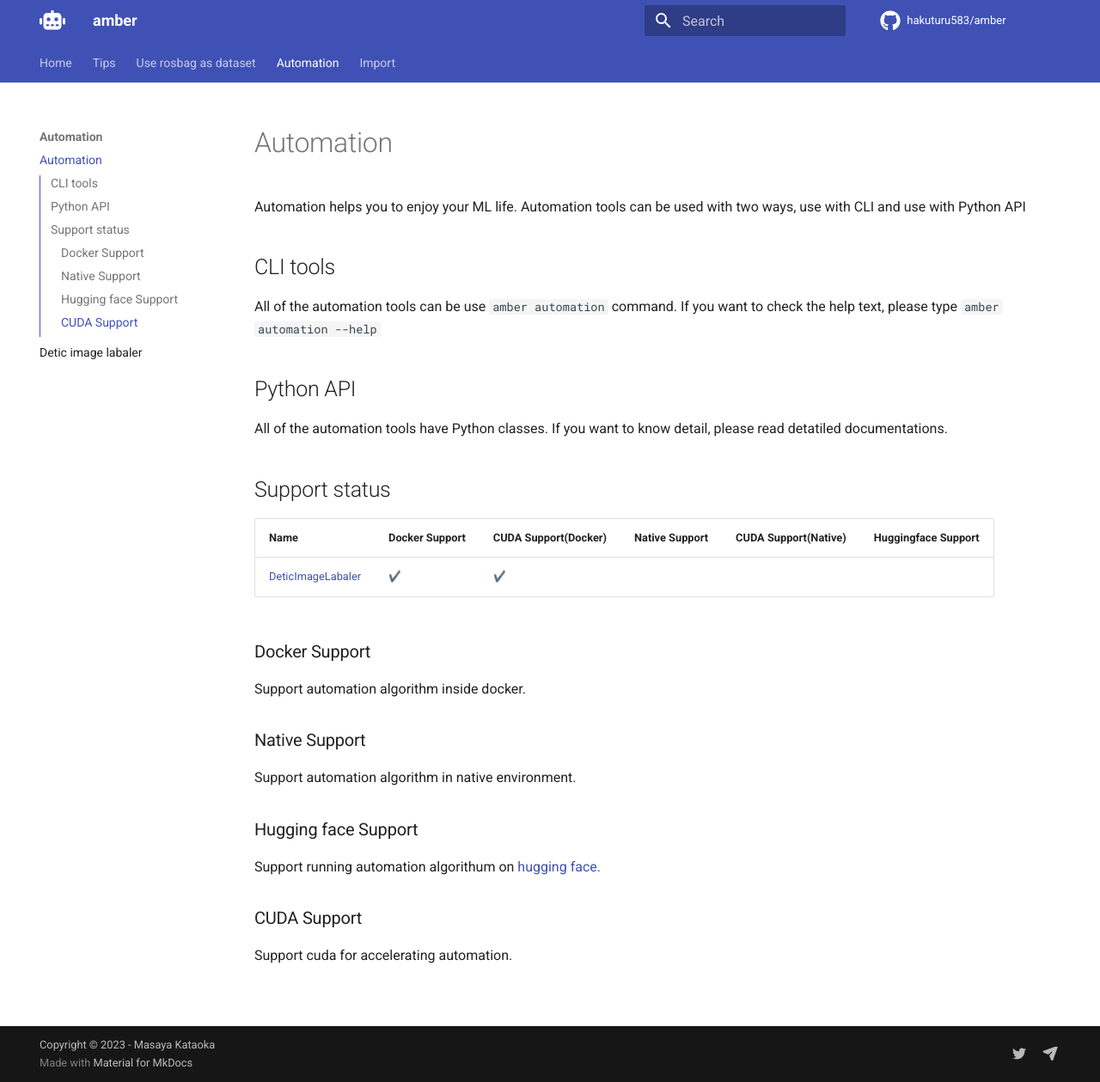
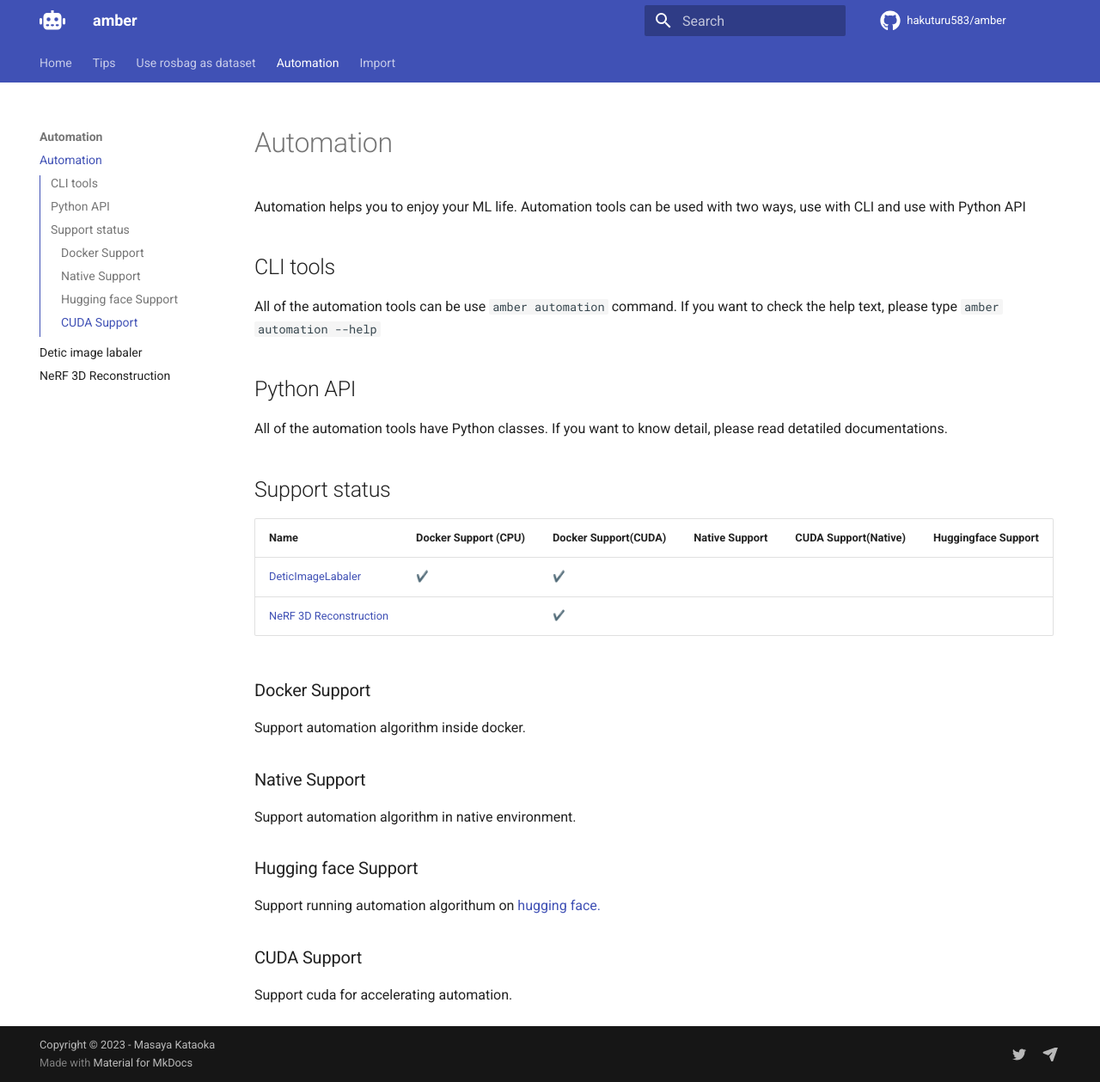
Before and after one commit to rosbag-sharing-community/amber, an MkDocs documentation site: the page built from docs/automation/automation.md, in a window 1280 px wide and 1259 px high. Shown: the whole window at 86% size. Built offline with MkDocs 1.6.1 and Material for MkDocs 9.7.7, drawn with Linux system fonts in a browser that asks for light colours; nearby versions of some CDN libraries; emoji names are drawn with the system emoji font; comment, search, counter and statistics services are not loaded.

Commit message:
add documentation
Signed-off-by: Masaya Kataoka <ms.kataoka@gmail.com>

```diff
--- a/docs/automation/automation.md
+++ b/docs/automation/automation.md
@@ -15,9 +15,10 @@ If you want to know detail, please read detatiled documentations.
 
 ## Support status
 
-| Name                                        | Docker Support     | CUDA Support(Docker) | Native Support | CUDA Support(Native) | Huggingface Support |
-|---------------------------------------------|--------------------|----------------------|----------------|----------------------|---------------------|
-| [DeticImageLabaler](../detic_image_labaler) | :heavy_check_mark: | :heavy_check_mark:   |                |                      |                     |
+| Name                                                | Docker Support (CPU) | Docker Support(CUDA) | Native Support | CUDA Support(Native) | Huggingface Support |
+|-----------------------------------------------------|----------------------|----------------------|----------------|----------------------|---------------------|
+| [DeticImageLabaler](../detic_image_labaler)         | :heavy_check_mark:   | :heavy_check_mark:   |                |                      |                     |
+| [NeRF 3D Reconstruction](../nerf_3d_reconstruction) |                      | :heavy_check_mark:   |                |                      |                     |
 
 ### Docker Support
 Support automation algorithm inside docker.
--- a/mkdocs.yml
+++ b/mkdocs.yml
@@ -104,6 +104,7 @@ nav:
   - Automation:
     - Automation: automation/automation.md
     - Detic image labaler: automation/detic_image_labaler.md
+    - NeRF 3D Reconstruction: automation/nerf_3d_reconstruction.md
   - Import:
     - Import: import/import.md
     - Video: import/video.md
```
Also changed, not shown: docs/automation/nerf_3d_reconstruction.md (added, +70 -0 lines), 2 other files.
